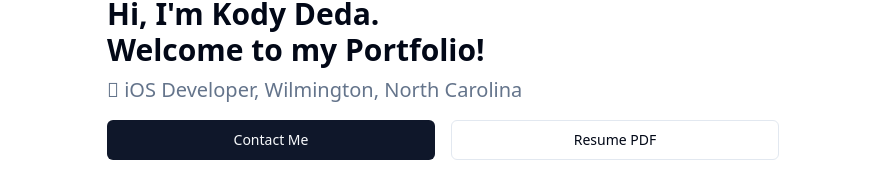
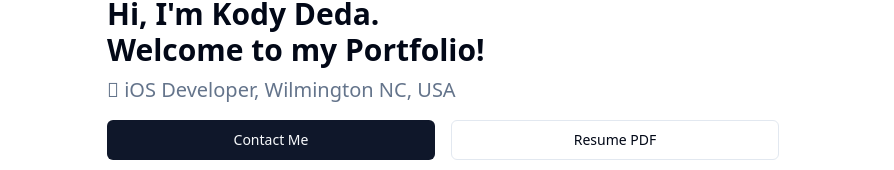
Before and after one commit to kodydeda4/nextjs-kodydeda, a Next.js app: page / in a window 1280 px wide. Shown: the part 389-559 px from the top of the page, without its empty margins (197-1091 px from the left). Built offline with nearby package versions, Linux system fonts and the light colour scheme.

Commit message:
Update Header.tsx

```diff
--- a/app/_components/Header.tsx
+++ b/app/_components/Header.tsx
@@ -22,7 +22,7 @@ export default function Header() {
           Welcome to my Portfolio!
         </h2>
         <p className="text-xl text-muted-foreground pb-4">
-          {" iOS Developer, Wilmington, North Carolina"}
+          {" iOS Developer, Wilmington NC, USA"}
         </p>
         <div className="flex gap-4">
           <Link href={`mailto:${RESUME.email}`} className="w-full">
```
